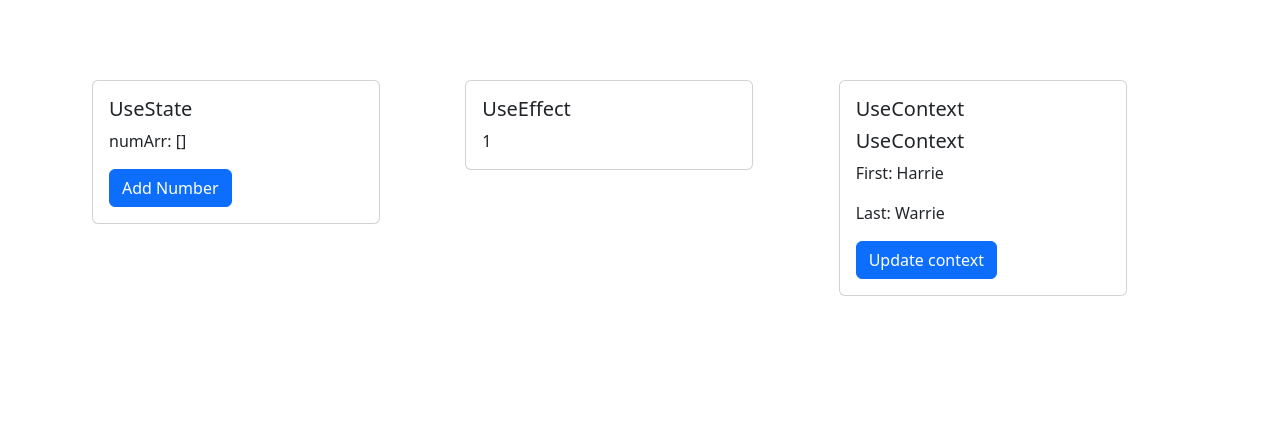
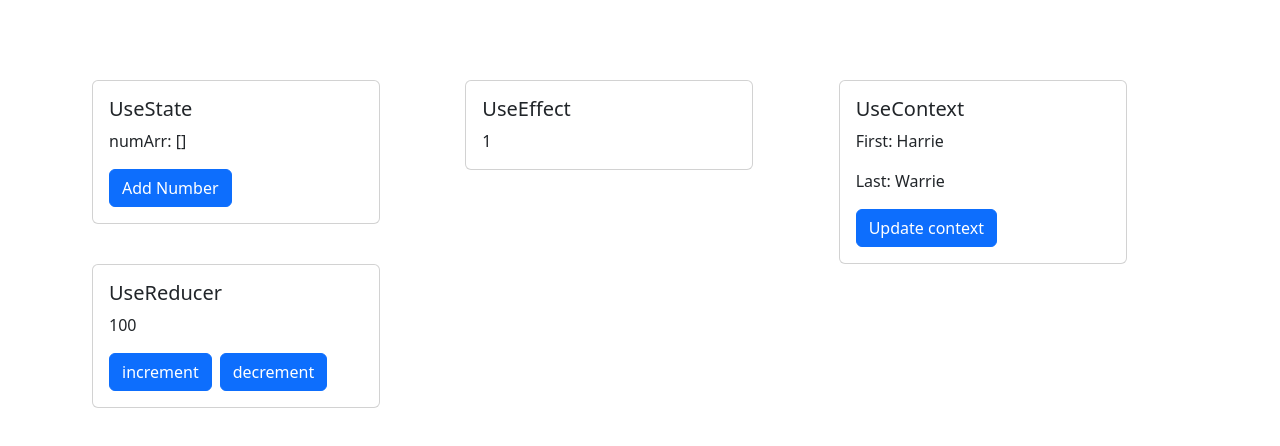
Before and after one commit to willemverbuyst/react-hooks, a React (Create React App) app: page / in a window 1280 px wide. Shown: the top 446 px of the page. Built offline with nearby package versions, Linux system fonts and the light colour scheme.

Commit message:
feat: add useReducer hook

```diff
--- a/src/App.tsx
+++ b/src/App.tsx
@@ -4,6 +4,7 @@ import Col from 'react-bootstrap/Col';
 import UseEffectComponent from './components/useEffectComponent';
 import UseStateComponent from './components/UseStateComponent';
 import UseContextComponent from './components/useContextComponent';
+import UseReducerComponent from './components/useReducerComponent';
 
 function App() {
   return (
@@ -18,6 +19,9 @@ function App() {
         <Col>
           <UseContextComponent />
         </Col>
+        <Col>
+          <UseReducerComponent />
+        </Col>
       </Row>
     </Container>
   );
--- a/src/components/useContextComponent.tsx
+++ b/src/components/useContextComponent.tsx
@@ -36,7 +36,6 @@ function UseContextComponent() {
     <UserContext.Provider value={user}>
       <Card style={{ width: '18rem' }}>
         <Card.Body>
-          <Card.Title>UseContext</Card.Title>
           <ConsumerComponent />
           <Button variant="primary" onClick={handleClick}>
             Update context
--- /dev/null
+++ b/src/components/useReducerComponent.tsx
@@ -0,0 +1,62 @@
+import Button from 'react-bootstrap/Button';
+import Card from 'react-bootstrap/Card';
+import { useReducer } from 'react';
+import { Stack } from 'react-bootstrap';
+
+const intialState = {
+  counter: 100,
+};
+
+type ACTIONTYPES =
+  | {
+      type: 'increment';
+      payload: number;
+    }
+  | { type: 'decrement'; payload: number };
+
+function counterReducer(state: typeof intialState, action: ACTIONTYPES) {
+  switch (action.type) {
+    case 'increment':
+      return {
+        ...state,
+        counter: state.counter + action.payload,
+      };
+    case 'decrement':
+      return {
+        ...state,
+        counter: state.counter - action.payload,
+      };
+
+    default:
+      throw new Error('Bad action');
+  }
+}
+
+export default function UseReducerComponent() {
+  const [state, dispatch] = useReducer(counterReducer, intialState);
+
+  console.log('UseReducerComponent is rendered');
+
+  return (
+    <Card style={{ width: '18rem' }}>
+      <Card.Body>
+        <Card.Title>UseReducer</Card.Title>
+        <Card.Text>{state.counter}</Card.Text>
+        <Stack direction="horizontal" gap={2}>
+          <Button
+            variant="primary"
+            onClick={() => dispatch({ type: 'increment', payload: 10 })}
+          >
+            increment
+          </Button>
+          <Button
+            variant="primary"
+            onClick={() => dispatch({ type: 'decrement', payload: 10 })}
+          >
+            decrement
+          </Button>
+        </Stack>
+      </Card.Body>
+    </Card>
+  );
+}
```
